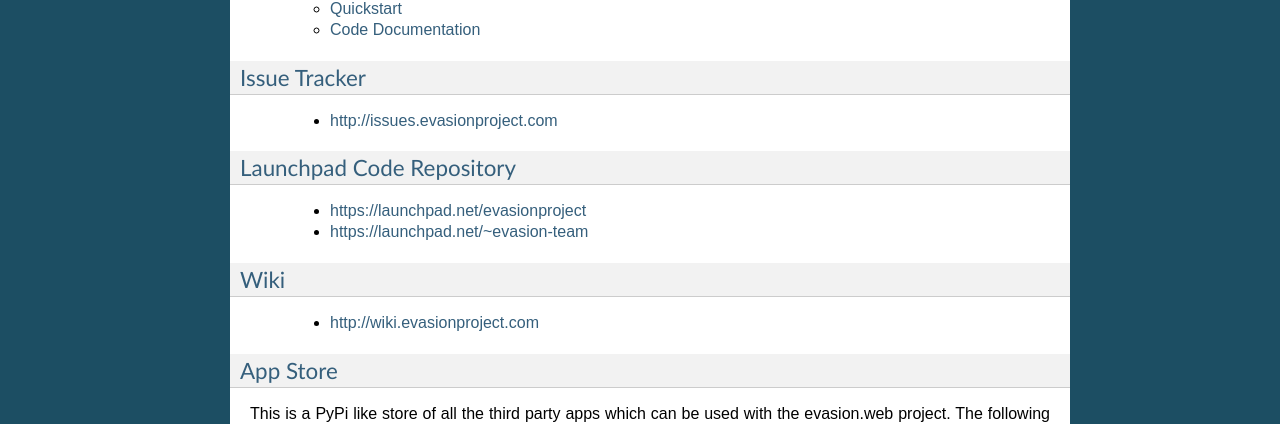
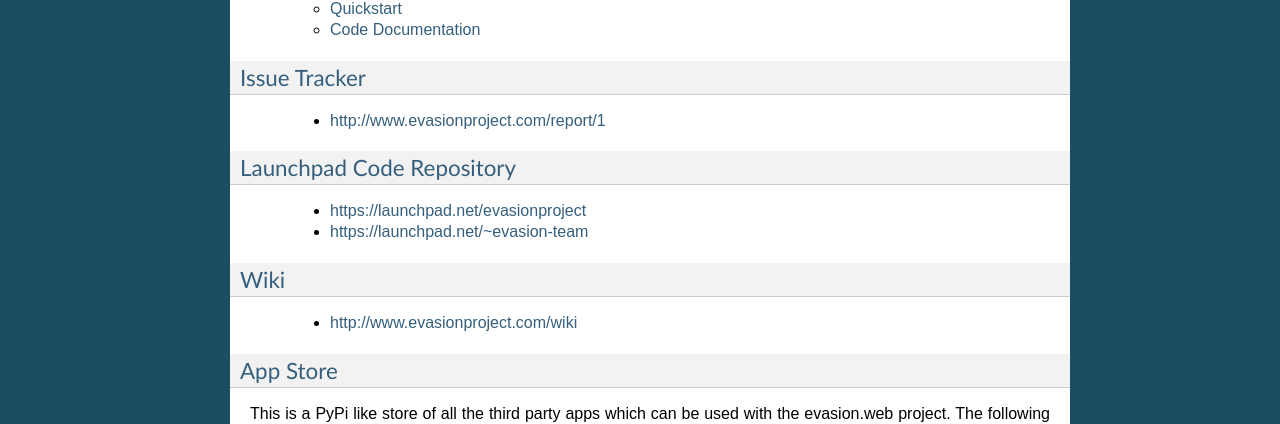
Before and after one commit to oisinmulvihill/evasion-docs, a Sphinx documentation site: the page built from evasion/docs/source/evasionproject.rst, in a window 1280 px wide and 900 px high, scrolled down 3190 px. Shown: the part 161-585 px from the top of the window. Built offline with Sphinx 7.4.7, drawn with Linux system fonts in a browser that asks for light colours; some of the changed lines change nothing that is shown.

Commit message:
continuing to work on docs

```diff
--- a/evasion/docs/source/evasionproject.rst
+++ b/evasion/docs/source/evasionproject.rst
@@ -141,7 +141,7 @@
 Issue Tracker
 -------------
 
- * http://issues.evasionproject.com
+ * http://www.evasionproject.com/report/1
 
 
 Launchpad Code Repository
@@ -154,7 +154,7 @@
 Wiki
 ----
 
- * http://wiki.evasionproject.com
+ * http://www.evasionproject.com/wiki
 
 
 App Store
@@ -178,9 +178,6 @@
 
 
 
-
-
-
 .. _GRE: https://developer.mozilla.org/en/gre
 .. _Firefox: http://www.mozilla-europe.org/en/firefox/
 .. _XUL: https://developer.mozilla.org/en/xul
```
